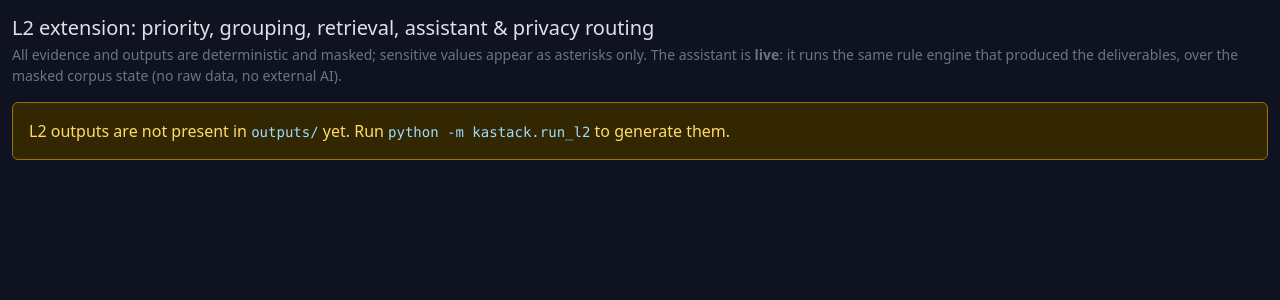
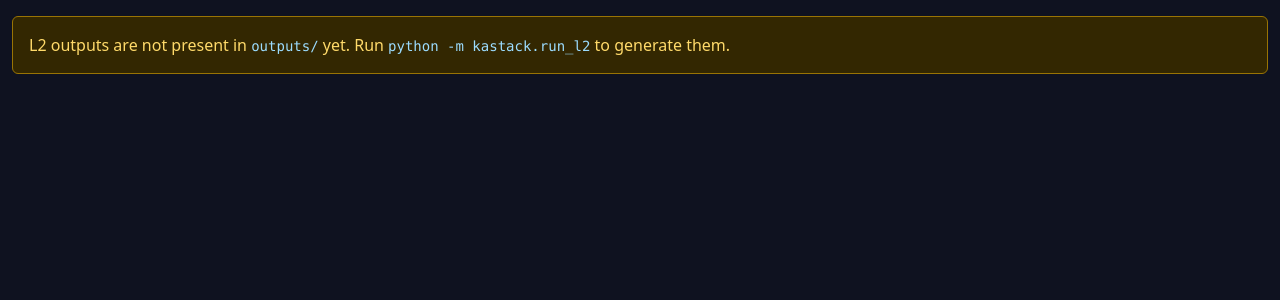
Before and after one commit to Yogesh-004/Kastack, a Flask app: template web/templates/l2.html in a window 1280 px wide. Shown: the part 57-357 px from the top of the page. Run offline with Flask 3, Linux system fonts and the light colour scheme; the template is opened without the code that fills it, so the values that code supplies are empty.

Commit message:
fix(web): drop verbose subtitle on /l2 page

```diff
--- a/web/templates/l2.html
+++ b/web/templates/l2.html
@@ -31,13 +31,6 @@
 </nav>
 
 <div class="container-fluid py-3">
-  <h5 class="mb-1">L2 extension: priority, grouping, retrieval, assistant &amp; privacy routing</h5>
-  <p class="small text-secondary mb-3">
-    All evidence and outputs are deterministic and masked; sensitive values appear as asterisks only.
-    The assistant is <strong>live</strong>: it runs the same rule engine that produced the deliverables,
-    over the masked corpus state (no raw data, no external AI).
-  </p>
-
   {% if not l2_available %}
   <div class="alert alert-warning">L2 outputs are not present in <code>outputs/</code> yet.
     Run <code>python -m kastack.run_l2</code> to generate them.</div>
```
